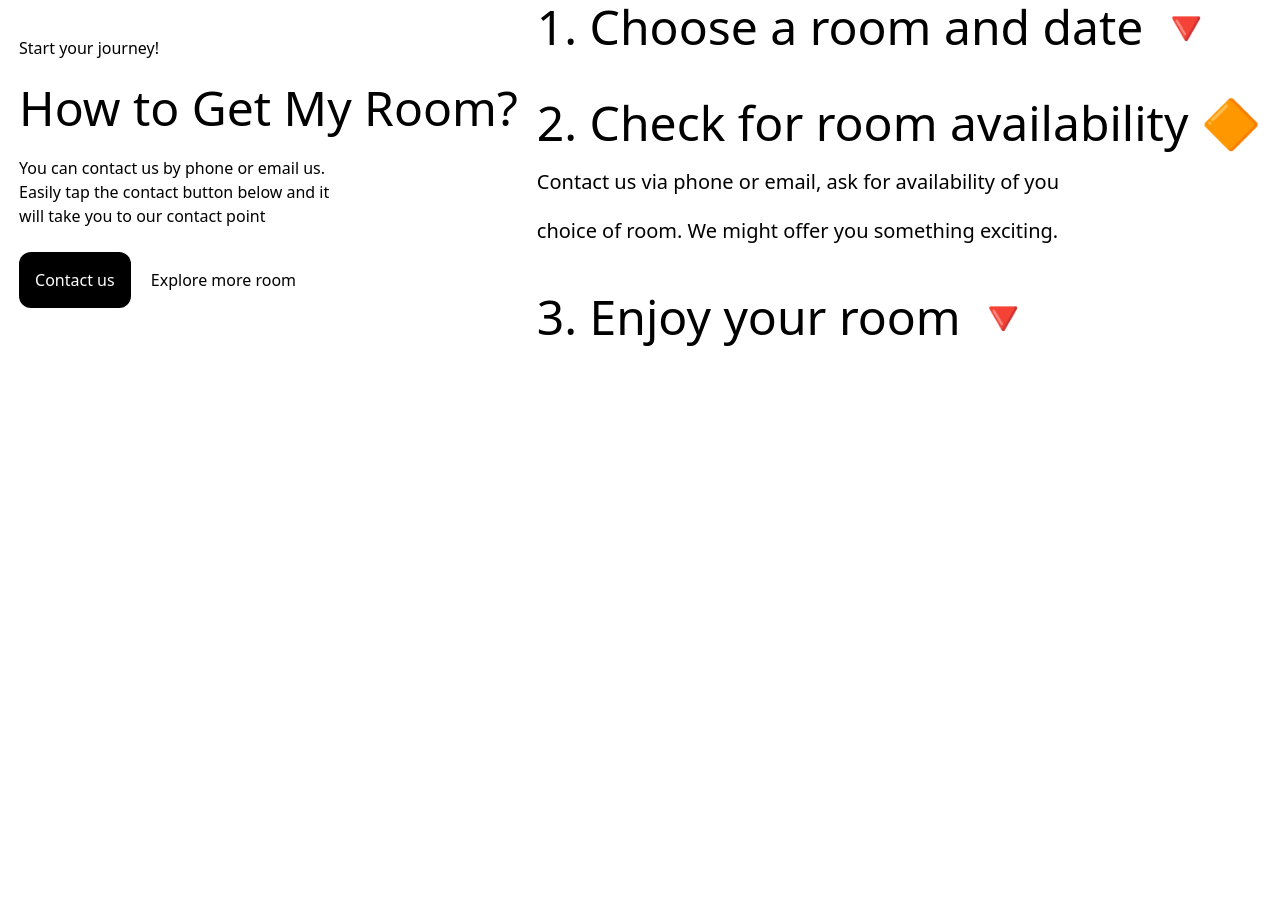
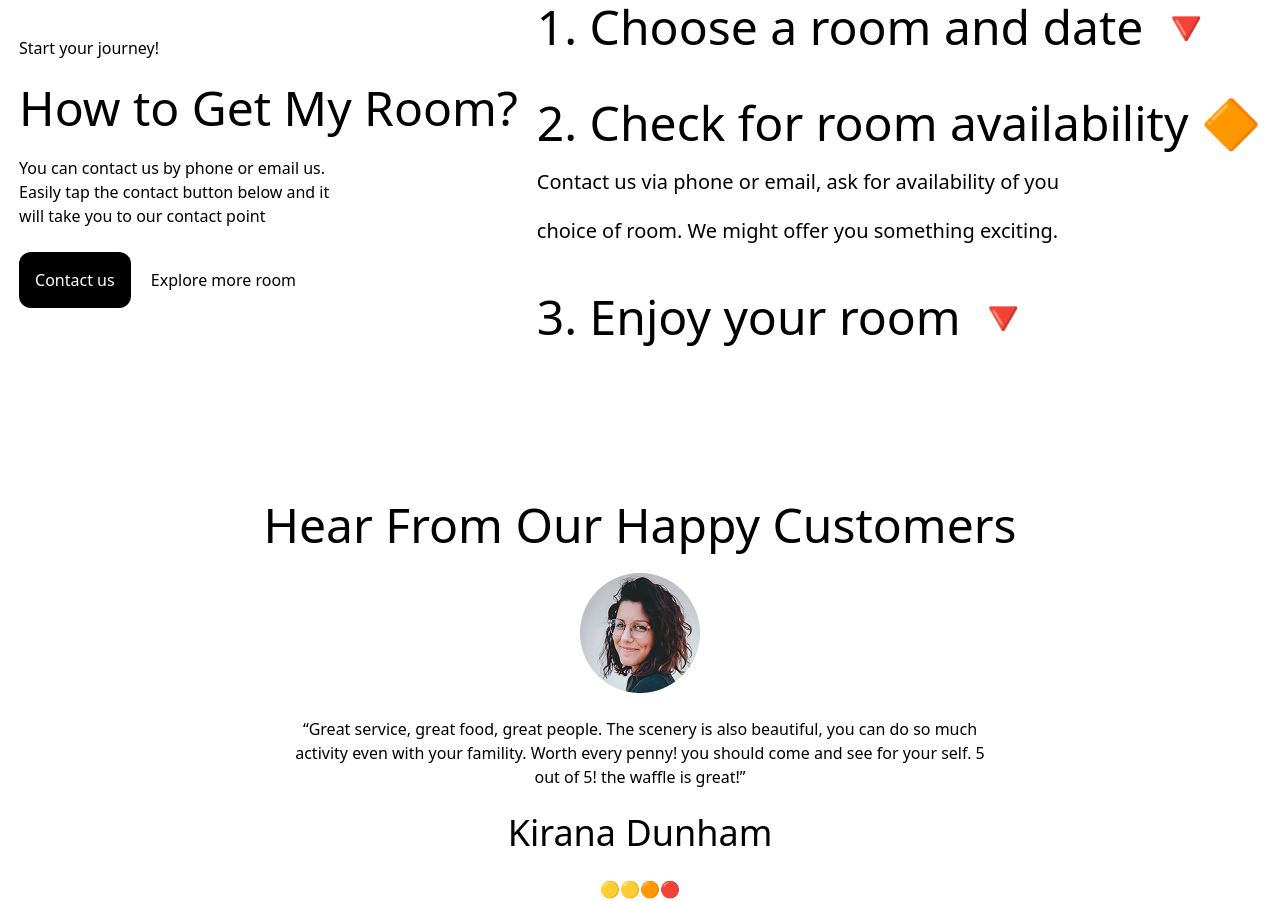
Before and after one commit to shokirovsh01/hw8, a website: page index.html in a window 1280 px wide. Shown: the part 3878-4779 px from the top of the page. Before the commit the page ends 4227 px from the top, so only its background shows below. Drawn offline with Linux system fonts and the light colour scheme.

Commit message:
6 section

```diff
--- a/index.html
+++ b/index.html
@@ -141,5 +141,18 @@
 
 </div>
 
+<div class="text-center mt-40">
+
+<h1 class="text-5xl">Hear From Our Happy Customers</h1>
+<br>
+<img class="m-auto" src="./Image/Ellipse 1.png" alt="">
+<br>
+<p>“Great service, great food, great people. The scenery is also beautiful, you can do so much <br> activity even with your famility. Worth every penny! you should come and see for your self.  5 <br> out of 5! the waffle is great!”</p>
+<br>
+<h1 class="text-4xl">Kirana Dunham</h1>
+<br>
+<h1>🟡🟡🟠🔴</h1>
+</div>
+
 </body>
 </html>
```
Also changed, not shown: Image/Ellipse 1.png (added), src/output.css.
